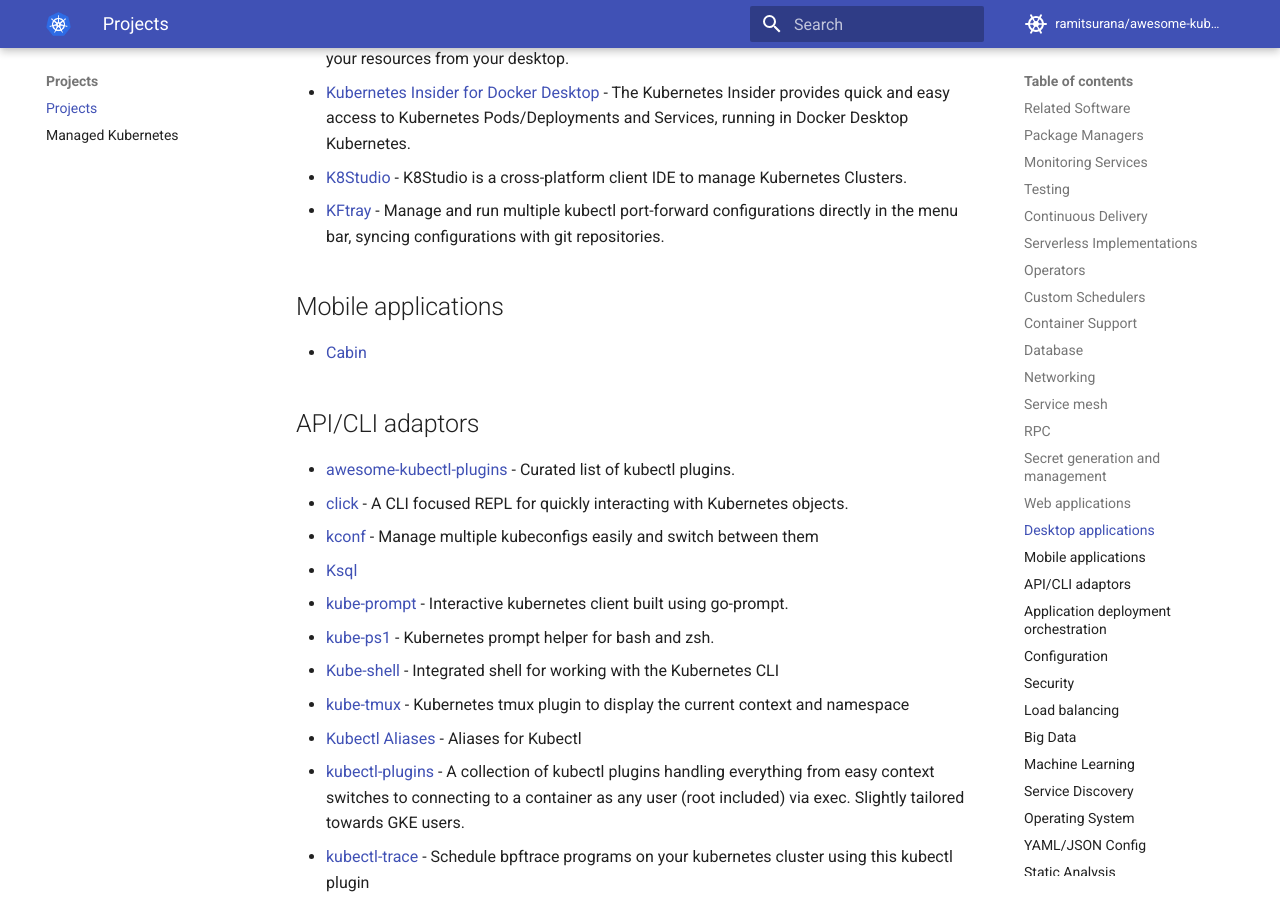
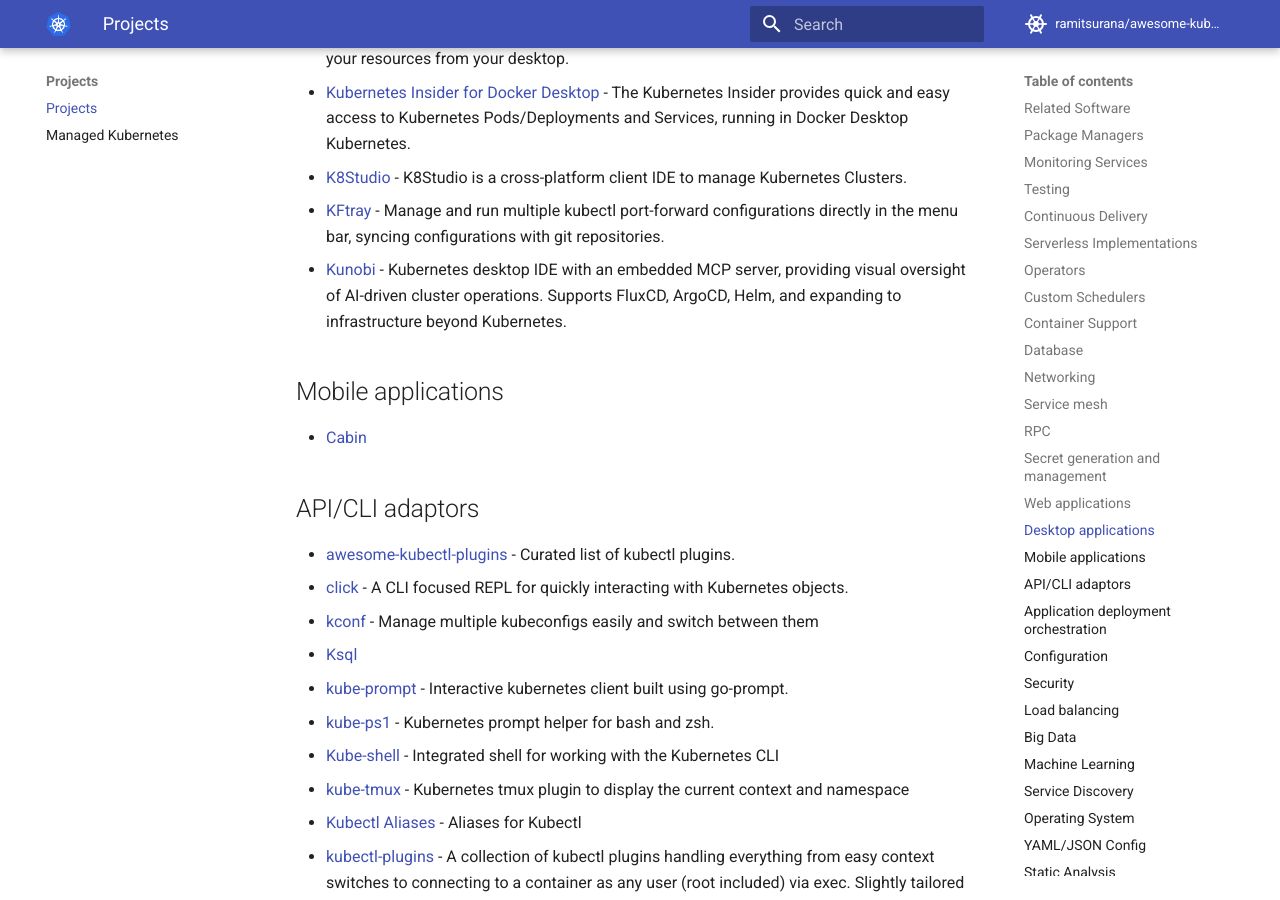
Before and after one commit to ramitsurana/awesome-kubernetes, an MkDocs documentation site: the page built from docs/projects/projects.md, in a window 1280 px wide and 900 px high, scrolled down 11989 px. Built offline with MkDocs 1.6.1 and Material for MkDocs 9.7.7, drawn with Linux system fonts in a browser that asks for light colours; comment, search, counter and statistics services are not loaded.

Commit message:
docs: add Kunobi to Desktop applications section

```diff
--- a/docs/projects/projects.md
+++ b/docs/projects/projects.md
@@ -322,6 +322,7 @@ Projects
 * [Kubernetes Insider for Docker Desktop](https://github.com/spurin/kubernetes-insider) - The Kubernetes Insider provides quick and easy access to Kubernetes Pods/Deployments and Services, running in Docker Desktop Kubernetes.
 * [K8Studio](https://github.com/guiqui/k8Studio) - K8Studio is a cross-platform client IDE to manage Kubernetes Clusters.
 * [KFtray](https://github.com/hcavarsan/kftray) - Manage and run multiple kubectl port-forward configurations directly in the menu bar, syncing configurations with git repositories.
+* [Kunobi](https://kunobi.ninja) - Kubernetes desktop IDE with an embedded MCP server, providing visual oversight of AI-driven cluster operations. Supports FluxCD, ArgoCD, Helm, and expanding to infrastructure beyond Kubernetes.
 
 ## Mobile applications
 
```
